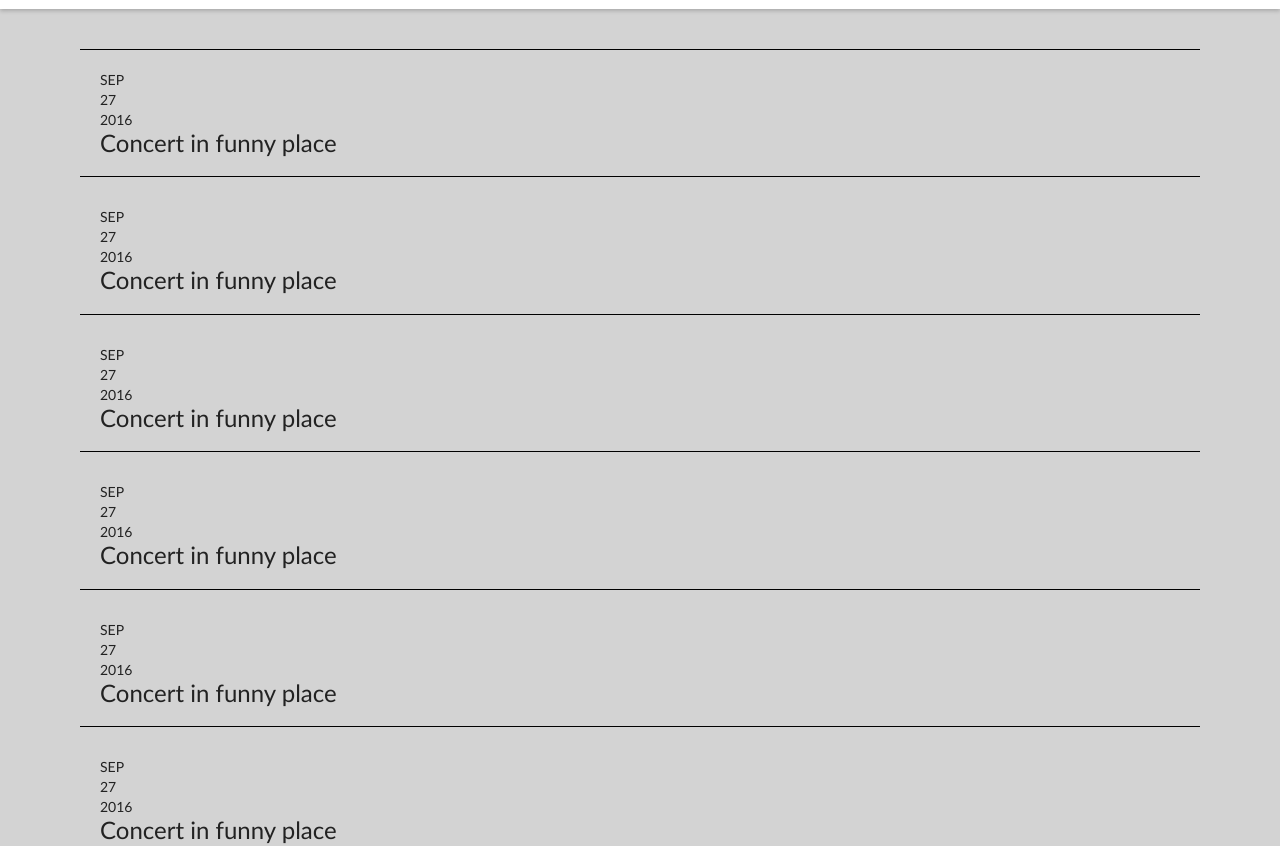
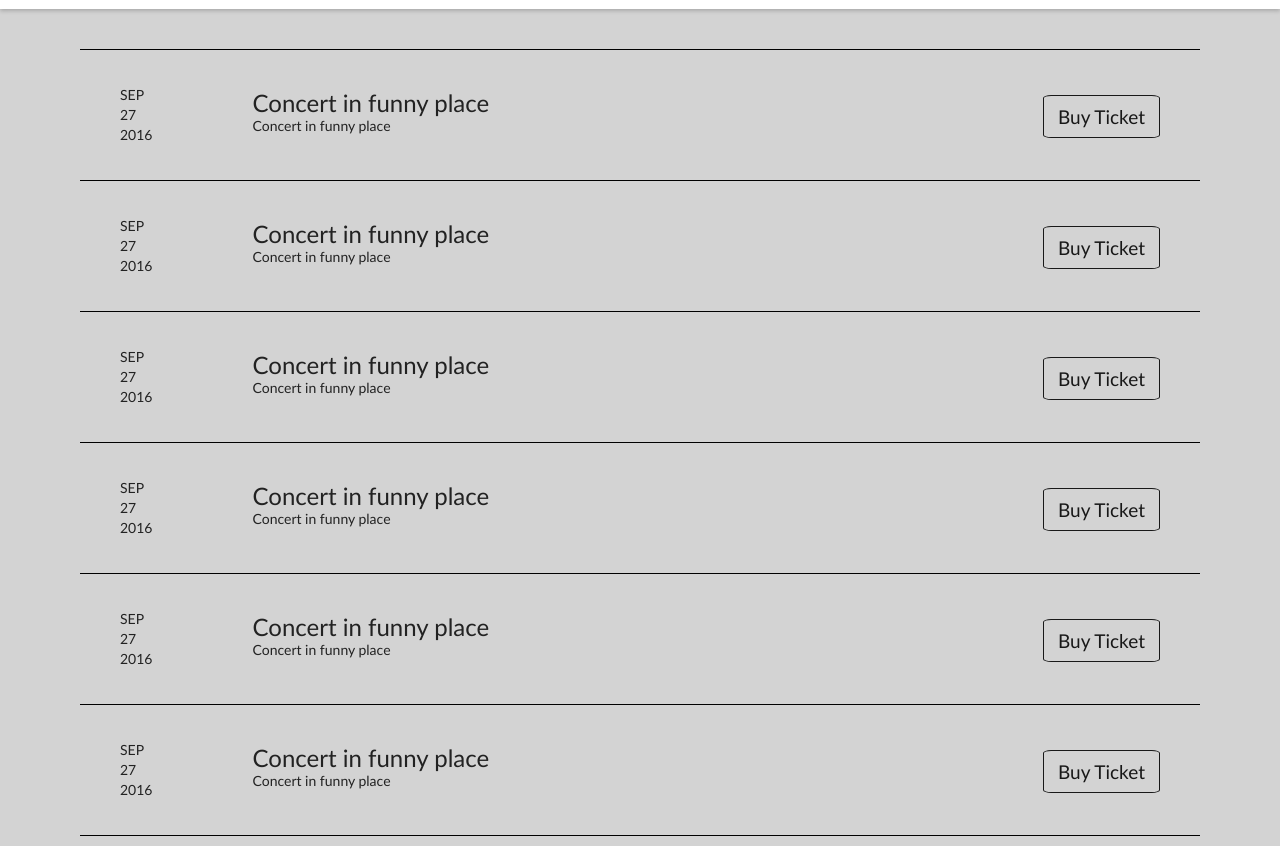
Before and after one commit to YellowFlash525/FirstProject, a website: page app/index.html in a window 1280 px wide. Shown: the part 3280-4126 px from the top of the page. Drawn offline with nearby package versions, Linux system fonts and the light colour scheme; files that its build step writes are made by us from their sources; files whose address does not match are found by name.

Commit message:
Add some style to tour section

```diff
--- a/app/index.html
+++ b/app/index.html
@@ -325,8 +325,9 @@
           </div>
           <div class="tourInfo">
             <h3>Concert in funny place</h3>
-            <p></p>
+            <p>Concert in funny place</p>
           </div>
+          <button type="button" class="tourButton"><a href="">Buy Ticket</a></button>
         </div>
         <div class="tourItem">
           <div class="tourDate">
@@ -336,8 +337,9 @@
           </div>
           <div class="tourInfo">
             <h3>Concert in funny place</h3>
-            <p></p>
+            <p>Concert in funny place</p>
           </div>
+          <button type="button" class="tourButton"><a href="">Buy Ticket</a></button>
         </div>
         <div class="tourItem">
           <div class="tourDate">
@@ -347,8 +349,9 @@
           </div>
           <div class="tourInfo">
             <h3>Concert in funny place</h3>
-            <p></p>
+            <p>Concert in funny place</p>
           </div>
+          <button type="button" class="tourButton"><a href="">Buy Ticket</a></button>
         </div>
         <div class="tourItem">
           <div class="tourDate">
@@ -358,8 +361,9 @@
           </div>
           <div class="tourInfo">
             <h3>Concert in funny place</h3>
-            <p></p>
+            <p>Concert in funny place</p>
           </div>
+          <button type="button" class="tourButton"><a href="">Buy Ticket</a></button>
         </div>
         <div class="tourItem">
           <div class="tourDate">
@@ -369,8 +373,9 @@
           </div>
           <div class="tourInfo">
             <h3>Concert in funny place</h3>
-            <p></p>
+            <p>Concert in funny place</p>
           </div>
+          <button type="button" class="tourButton"><a href="">Buy Ticket</a></button>
         </div>
         <div class="tourItem">
           <div class="tourDate">
@@ -380,8 +385,9 @@
           </div>
           <div class="tourInfo">
             <h3>Concert in funny place</h3>
-            <p></p>
+            <p>Concert in funny place</p>
           </div>
+          <button type="button" class="tourButton"><a href="">Buy Ticket</a></button>
         </div>
       </section>
     </main>
--- a/app/styles/main.css
+++ b/app/styles/main.css
@@ -421,9 +421,10 @@ li > .link-nav:hover {
 /* Tour section style */
 
 .tourItem {
-  padding: 20px 0 20px 20px;
-  margin: 10px 0;
+  padding: 35px 40px 35px 40px;
+  margin: 0 0;
   border-bottom: 1px solid black;
+  position: relative;
 }
 
 .tourItem:first-child {
@@ -435,8 +436,45 @@ li > .link-nav:hover {
   margin-bottom: 40px;
 }
 
+.tourDate {
+  margin-right: 50px;
+}
+
 .tourInfo, .tourDate {
-  display: block;
+  display: inline-block;
+}
+
+.tourInfo {
+  padding: 5px 0 0 50px;
+  position: absolute;
+  margin: 0 auto;
+}
+
+.tourButton {
+  background-color: #D3D3D3;
+  border: 1px solid #181818;
+  border-radius: 7%;
+  font-size: 19px;
+  padding: 7px 14px;
+  float: right;
+  margin: 10px auto 0;
+  transition: all 200ms linear;
+}
+
+.tourButton > a {
+  color: #181818;
+  text-decoration: none;
+}
+
+.tourButton:hover {
+  background-color: #181818;
+  color: #D3D3D3;
+  border: 1px solid #D3D3D3;
+}
+
+.tourButton:hover > a {
+  color: #D3D3D3;
+  text-decoration: none;
 }
 
 .tourItem > .tourDate p, .tourItem > .tourInfo p, .tourItem > .tourInfo h3 {
```
